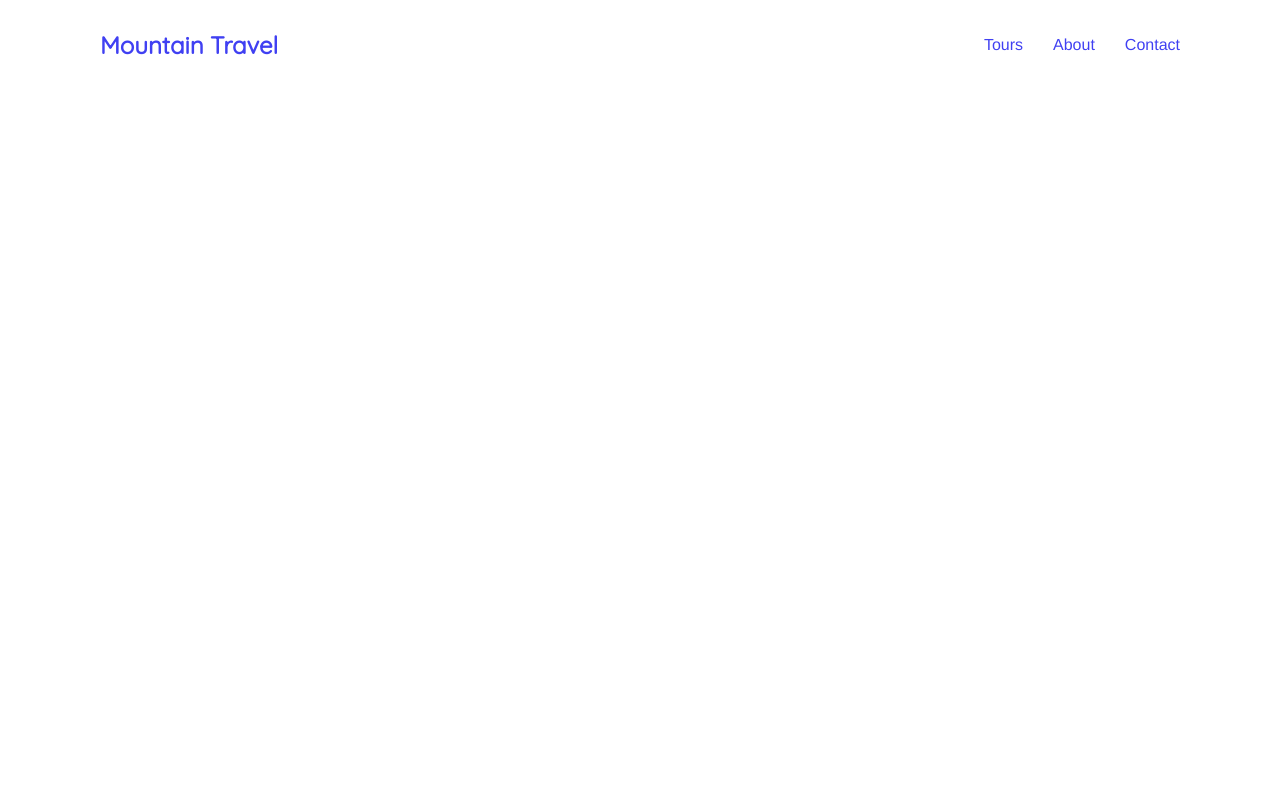
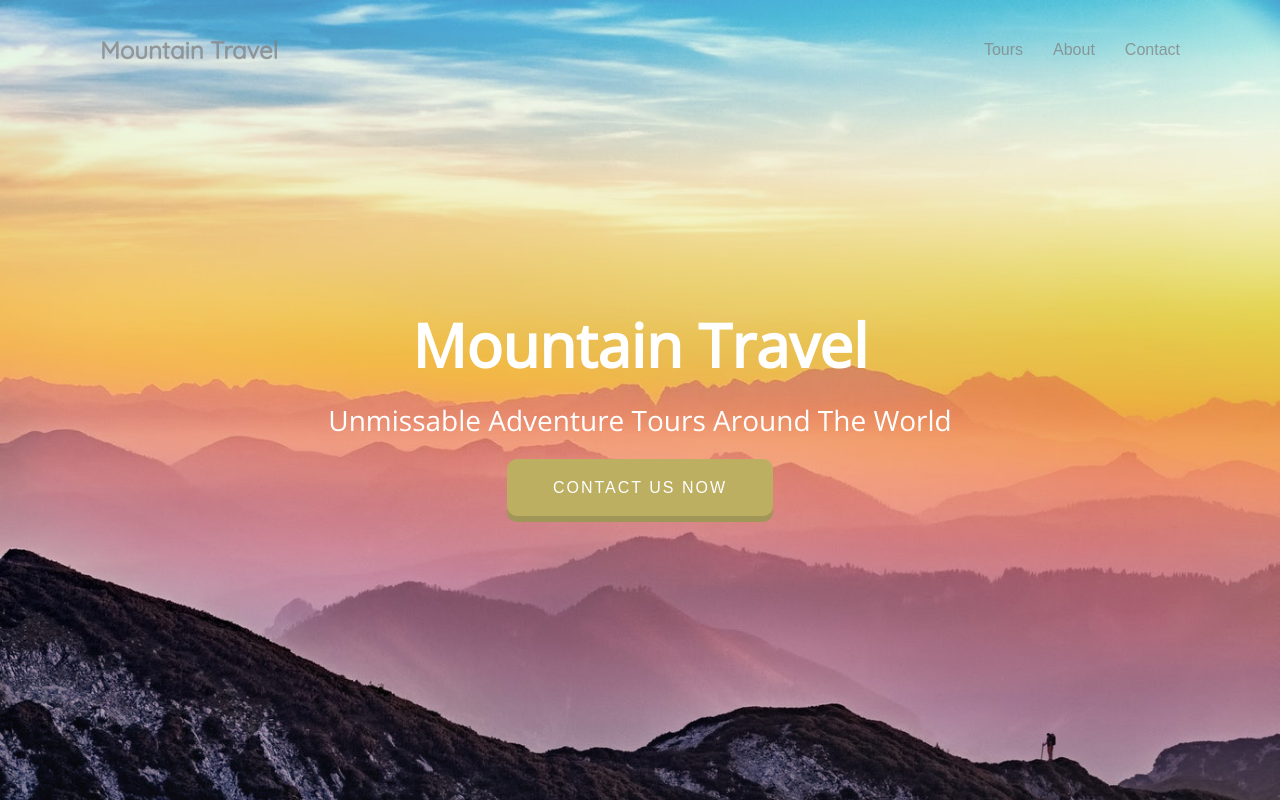
Before and after one commit to MattPerreault/MountainTravel, a plain HTML site: page index.html in a window 1280 px wide. Drawn offline with nearby package versions, Linux system fonts and the light colour scheme.

Commit message:
Finish up header page.

```diff
--- a/assets/css/styles.css
+++ b/assets/css/styles.css
@@ -1,5 +1,4 @@
-/* General Styles */
-
+/*General Styles*/
 
 * {
 	margin: 0;
@@ -8,7 +7,7 @@
 }
 
 html {
-    font: normal 16px helvetica;
+	font: normal 16px sans-serif;
 	color: #555;
 }
 
@@ -19,21 +18,59 @@ nav {
 a {
 	text-decoration: none;
 	opacity: 0.75;
+    color: grey;
 }
 
-a:hover{
+a:hover {
 	opacity: 1;
 }
 
-/* Header Styles */
+a.btn {
+    outline: none;
+    border: none;
+    cursor: pointer;
+    /* display: block; */
+    position: relative;
+    background-color: #bcaf62;
+    color: white;
+    text-transform: uppercase;
+    letter-spacing: 2px;
+    padding: 25px 80px;
+    margin: 0 auto;
+    border-radius: 10px;
+    box-shadow: 0 6px #a09658;
+	opacity: 1;
+}
+
+a.btn:hover {
+    box-shadow: 0 4px #a09658;
+    top: 2px;
+}
+
+a.btn:active{
+    box-shadow: none;
+    top: 6px;
+}
+
+section {
+	display: flex;
+	flex-direction: column;
+	align-items: center;
+	padding: 100px 80px;
+}
+
+/*Header Styles*/
 
 header {
+	position: absolute;
+	width: 100%;
 	display: flex;
 	justify-content: space-between;
 	align-items: center;
-    padding: 30px 100px 0;
+	padding: 35px 100px 0;
 	animation: 1s fadein 0.5s forwards;
 	opacity: 0;
+	color: #fff;
 }
 
 @keyframes fadein {
@@ -43,7 +80,7 @@ header {
 }
 
 header h2 {
-    font-family: "Quicksand", helvetica;
+	font-family: "Quicksand", sans-serif;
 }
 
 header nav {
@@ -54,3 +91,51 @@ header nav {
 header nav li {
 	margin: 0 15px;
 }
+
+/*Hero Styles*/
+
+.hero {
+	position: relative;
+	justify-content: center;
+	text-align: center;
+	min-height: 100vh;
+	color: #fff;
+}
+
+.hero .background-image {
+	position: absolute;
+	top: 0;
+	left: 0;
+	width: 100%;
+	height: 100%;
+	background-size: cover;
+	z-index: -1;
+	background-color: #80a3db;
+}
+
+.hero h1 {
+	font: bold 60px "Open Sans", sans-serif;
+	margin-bottom: 15px;
+}
+
+.hero h3 {
+	font: normal 28px "Open Sans", sans-serif;
+	margin-bottom: 40px;
+}
+
+.hero a.btn {
+	padding: 20px 46px;
+}
+
+.hero-content-area {
+	opacity: 0;
+	margin-top: 100px;
+	animation: 1s slidefade 1s forwards;
+}
+
+@keyframes slidefade {
+	100% {
+		opacity: 1;
+		margin: 0;
+	}
+}
--- a/index.html
+++ b/index.html
@@ -13,12 +13,21 @@
 
   <header>
       <h2><a href="#">Mountain Travel</a></h2>
-
       <nav>
         <li><a href="#">Tours</a></li>
         <li><a href="#">About</a></li>
         <li><a href="#">Contact</a></li>
       </nav>
   </header>
+
+
+  <section class="hero">
+    <div class="background-image" style="background-image: url(assets/img/mtn.jpeg)"></div>
+    <div class="hero-content-area">
+      <h1>Mountain Travel</h1>
+      <h3>Unmissable Adventure Tours Around The World</h3>
+      <a href="#" class="btn">Contact Us Now</a>
+    </div>
+  </section>
 </body>
 </html>
```
Lines whose indentation alone changed are shown as unchanged.
